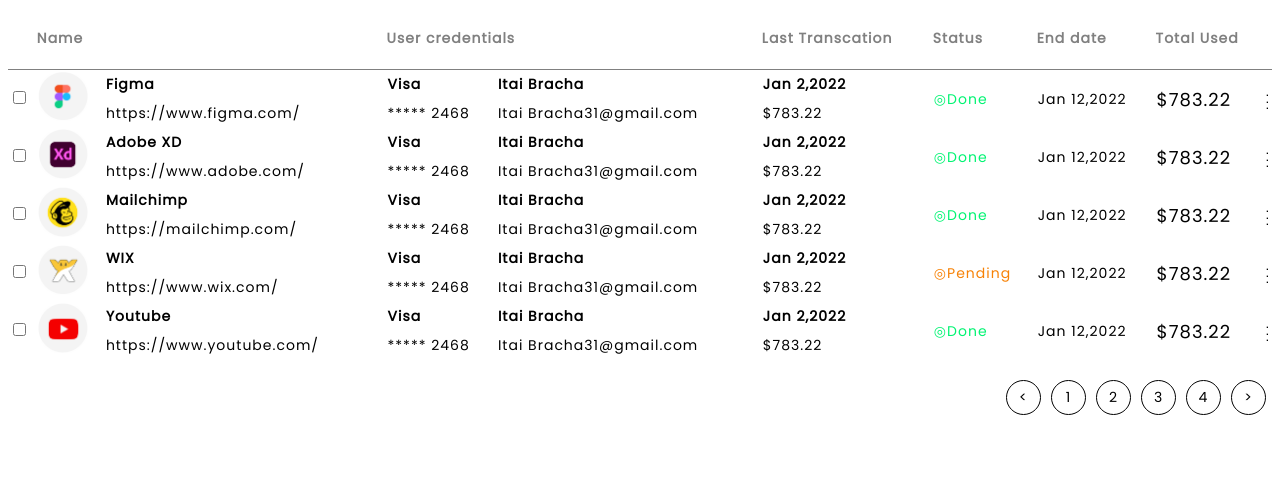
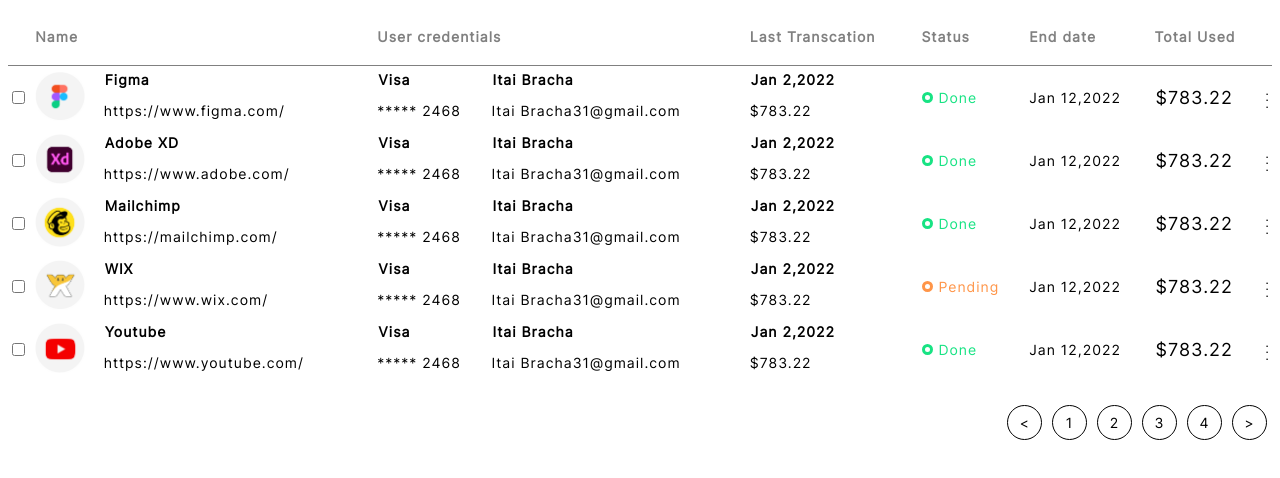
Before and after one commit to AngelinaMelek/Mastery, a plain HTML site: page CSS/Task2/index.html in a window 1280 px wide. Drawn offline with Linux system fonts and the light colour scheme.

Commit message:
Mistackes fixed, except of label

```diff
--- a/CSS/Task2/index.html
+++ b/CSS/Task2/index.html
@@ -31,7 +31,7 @@
                 <td class="td-bold">Visa</td>
                 <td class="td-bold">Itai Bracha</td>
                 <td class="td-bold">Jan 2,2022</td>
-                <td class="status-done" rowspan="2">Done</td>
+                <td class="status status-done" rowspan="2">Done</td>
                 <td class="td-spacing" rowspan="2">Jan 12,2022</td>
                 <td class="big-price" rowspan="2" >$783.22</td>
                 <td class="td-spacing" rowspan="2"><button type="button" class="option-button"><span>.</span><span>.</span><span>.</span></button></td>
@@ -44,14 +44,14 @@
             </tr>
 <!-- Second row-->
             <tr>
-                <td class="td-spacing" rowspan="2"> <input type="checkbox"></td>
+                <td class="td-spacing" rowspan="2"> <label class="checkbox-size"><input type="checkbox"></label></td>
                 <td class="td-spacing" rowspan="2"><img src="img/Adobe.png" alt="Figma sign" width="50" height="50">
                 </td>
                 <td class="td-bold">Adobe XD</td>
                 <td class="td-bold">Visa</td>
                 <td class="td-bold">Itai Bracha</td>
                 <td class="td-bold">Jan 2,2022</td>
-                <td class="status-done" rowspan="2">Done</td>
+                <td class="status status-done" rowspan="2">Done</td>
                 <td class="td-spacing" rowspan="2">Jan 12,2022</td>
                 <td class="big-price" rowspan="2">$783.22</td>
                 <td class="td-spacing" rowspan="2"><button type="button" class="option-button"><span>.</span><span>.</span><span>.</span></button></td>
@@ -71,7 +71,7 @@
                 <td class="td-bold">Visa</td>
                 <td class="td-bold">Itai Bracha</td>
                 <td class="td-bold">Jan 2,2022</td>
-                <td class="status-done" rowspan="2">Done</td>
+                <td class="status status-done" rowspan="2">Done</td>
                 <td class="td-spacing" rowspan="2">Jan 12,2022</td>
                 <td class="big-price" rowspan="2">$783.22</td>
                 <td class="td-spacing" rowspan="2"><button type="button" class="option-button"><span>.</span><span>.</span><span>.</span></button></td>
@@ -91,7 +91,7 @@
                 <td class="td-bold">Visa</td>
                 <td class="td-bold">Itai Bracha</td>
                 <td class="td-bold">Jan 2,2022</td>
-                <td class="status-pending" rowspan="2">Pending</td>
+                <td class="status status-pending" rowspan="2">Pending</td>
                 <td class="td-spacing" rowspan="2">Jan 12,2022</td>
                 <td class="big-price" rowspan="2">$783.22</td>
                 <td class="td-spacing" rowspan="2"><button type="button" class="option-button"><span>.</span><span>.</span><span>.</span></button></td>
@@ -111,7 +111,7 @@
                 <td class="td-bold">Visa</td>
                 <td class="td-bold">Itai Bracha</td>
                 <td class="td-bold">Jan 2,2022</td>
-                <td class="status-done" rowspan="2">Done</td>
+                <td class="status status-done" rowspan="2">Done</td>
                 <td class="td-spacing" rowspan="2">Jan 12,2022</td>
                 <td class="big-price" rowspan="2">$783.22</td>
                 <td class="td-spacing" rowspan="2"><button type="button" class="option-button"><span>.</span><span>.</span><span>.</span></button></td>
--- a/CSS/Task2/style.css
+++ b/CSS/Task2/style.css
@@ -1,12 +1,12 @@
 html {
-    font-family: 'Poppins', arial, sans-serif;
+    font-family: 'Inter', arial, sans-serif;
     font-size: 14px;
 }
 
 @font-face {
-    font-family: 'Poppins';
-    src: url('fonts/Poppins/poppins-v20-latin-regular.woff2') format('woff2'),
-         url('fonts/Poppins/poppins-v20-latin-regular.woff') format('woff');
+    font-family: 'Inter';
+    src: url('fonts/Inter/inter-v11-latin-regular.woff2') format('woff2'),
+         url('fonts/Inter/inter-v11-latin-regular.woff') format('woff');
     font-weight: normal;
     font-style: normal;
 }
@@ -22,9 +22,10 @@
 .td-spacing {
     letter-spacing: 1px;
     text-align: left;
+    padding: 5px 0;
 }
 
-.td-bold{
+.td-bold {
     letter-spacing: 1px;
     text-align: left;
     font-weight: bold;
@@ -35,26 +36,36 @@
     border-collapse: collapse;
 }
 
-.status-done {
-    color: #01f472;
+.status {
     letter-spacing: 1px;
     text-align: left;
 }
-
-.status-done::before {
-    content: "◎";
-    color: #01f472;
+.status-done {
+    color: #17E383;
 }
 
 .status-pending {
-    color: #f78206;
-    letter-spacing: 1px;
-    text-align: left;
+    color: #FF9548;
+}
+
+.status-done::before {
+    content: "";
+    display: inline-block;
+    border-radius: 50%;
+    height: 5px;
+    width: 5px;
+    margin-right: 5px;
+    border: 3px solid #17E383;
 }
 
 .status-pending::before {
-    content: "◎";
-    color: #f78206;
+    content: "";
+    display: inline-block;
+    border-radius: 50%;
+    height: 5px;
+    width: 5px;
+    margin-right: 5px;
+    border: 3px solid #FF9548;
 }
 
 .option-button {
@@ -103,3 +114,8 @@
     font-size: 18px;
     letter-spacing: 1px;
 }
+
+.checkbox-size {
+    width: 14 px;
+    height: 14px;
+}
```
Also changed, not shown: CSS/Task2/fonts/Inter/inter-v11-latin-regular.woff (added), CSS/Task2/fonts/Inter/inter-v11-latin-regular.woff2 (added), CSS/Task2/fonts/Poppins/poppins-v20-latin-regular.woff (deleted), CSS/Task2/fonts/Poppins/poppins-v20-latin-regular.woff2 (deleted).
